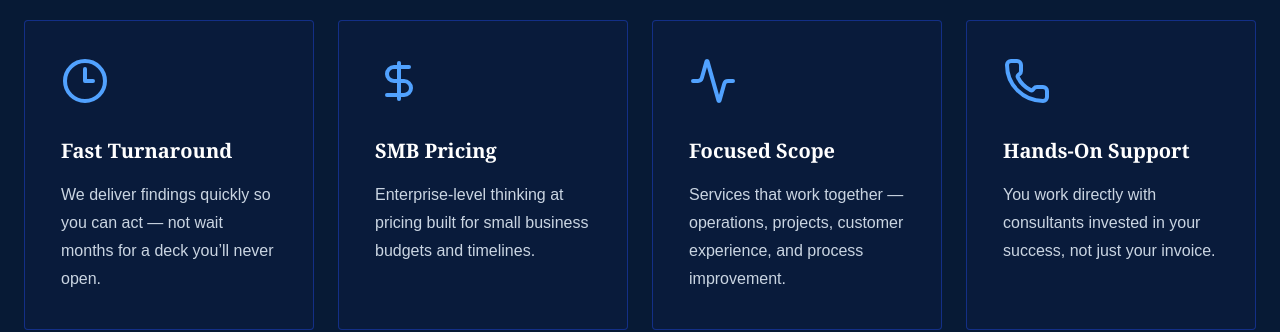
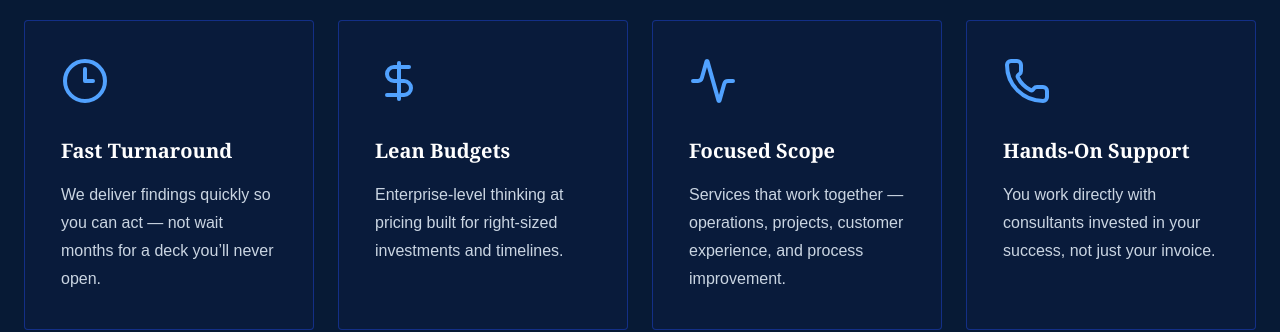
Before and after one commit to Mickey-Bancie/clearview-operations, a Next.js app: page / in a window 1280 px wide. Shown: the part 3060-3392 px from the top of the page. Built offline with nearby package versions, Linux system fonts and the light colour scheme.

Commit message:
Edited SMB Pricing

```diff
--- a/app/page.tsx
+++ b/app/page.tsx
@@ -71,7 +71,7 @@ const services = [
 
 const whyItems = [
   { icon: Clock3, title: "Fast Turnaround", text: "We deliver findings quickly so you can act — not wait months for a deck you’ll never open." },
-  { icon: DollarSign, title: "SMB Pricing", text: "Enterprise-level thinking at pricing built for small business budgets and timelines." },
+  { icon: DollarSign, title: "Lean Budgets", text: "Enterprise-level thinking at pricing built for right-sized investments and timelines." },
   { icon: Activity, title: "Focused Scope", text: "Services that work together — operations, projects, customer experience, and process improvement." },
   { icon: Phone, title: "Hands-On Support", text: "You work directly with consultants invested in your success, not just your invoice." },
 ];
```
